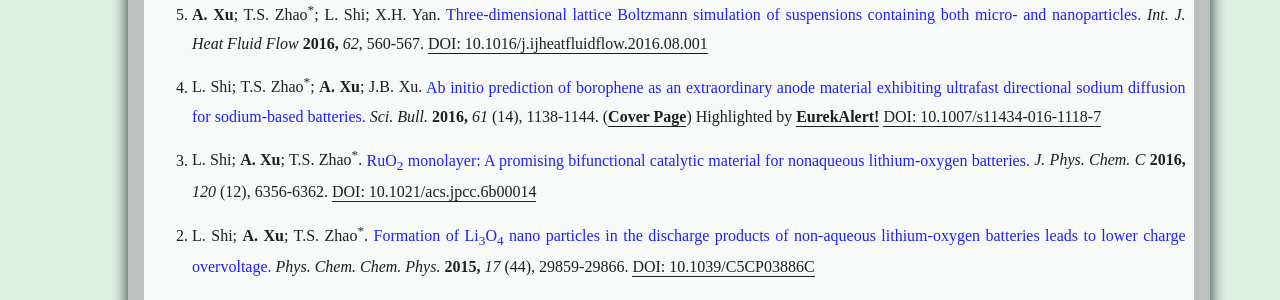
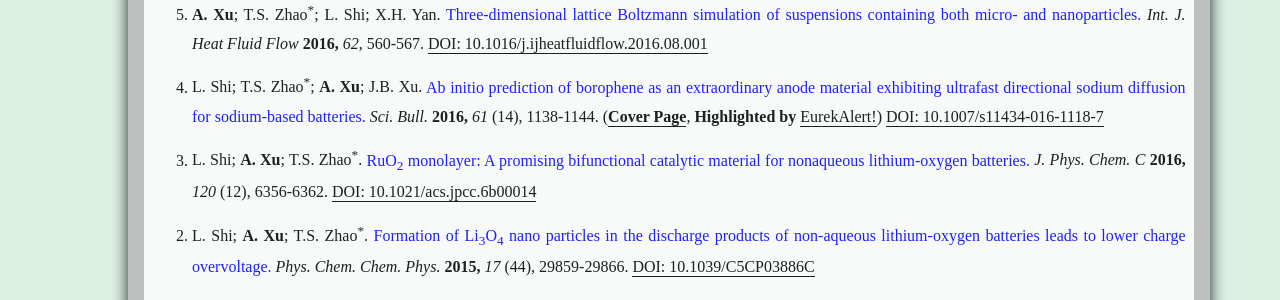
Before and after one commit to xuaoxiqi/xuaoxiqi.github.io, a Jekyll site: the page built from publications.html, in a window 1280 px wide and 900 px high, scrolled down 1292 px. Shown: the part 152-452 px from the top of the window. Built offline with Jekyll 4.4.1, drawn with Linux system fonts in a browser that asks for light colours; some web fonts are replaced.

Commit message:
minor edit

```diff
--- a/publications.html
+++ b/publications.html
@@ -72,7 +72,7 @@ title: Publications
         <li class="liPublications"> X.H. Yan; <b>A. Xu</b>; L. Zeng; P. Gao; T.S. Zhao<sup>*</sup>.
         <a class="publications" href="./publications/013_ET2018.pdf">A paper-based microfluidic fuel cell using hydrogen peroxide as fuel and oxidant.</a>
         <i>Energy Technol.</i> <b>2018,</b> <i>6</i> (1), 140-143.
-        (<a href="https://onlinelibrary.wiley.com/page/journal/21944296/homepage/2198_bestof2018.html">Best of Energy Technology 2018 collection</a>)
+        (<b><a href="https://onlinelibrary.wiley.com/page/journal/21944296/homepage/2198_bestof2018.html">Best of Energy Technology 2018 collection</a></b>)
         <a href="http://dx.doi.org/10.1002/ente.201700470" target="_blank">DOI: 10.1002/ente.201700470</a>
         </li>
 
@@ -136,8 +136,8 @@ title: Publications
         <li class="liPublications"> L. Shi; T.S. Zhao<sup>*</sup>; <b>A. Xu</b>; J.B. Xu.
         <a class="publications" href="./publications/004_SB2016.pdf">Ab initio prediction of borophene as an extraordinary anode material exhibiting ultrafast directional sodium diffusion for sodium-based batteries.</a>
         <i>Sci. Bull.</i> <b>2016,</b> <i>61</i> (14), 1138-1144.
-        (<a href="./~images/Sci_Bull-EN-COVER.jpg"><b>Cover Page</b></a>)
-        Highlighted by <a href="https://www.eurekalert.org/pub_releases/2016-06/scp-bap062316.php" target="_blank"><b>EurekAlert!</b></a>
+        (<a href="./~images/Sci_Bull-EN-COVER.jpg"><b>Cover Page</b></a>,
+        <b>Highlighted by <a href="https://www.eurekalert.org/pub_releases/2016-06/scp-bap062316.php" target="_blank">EurekAlert!</b></a>)
         <a href="http://dx.doi.org/10.1007/s11434-016-1118-7" target="_blank">DOI: 10.1007/s11434-016-1118-7</a>
         </li>
 
```
